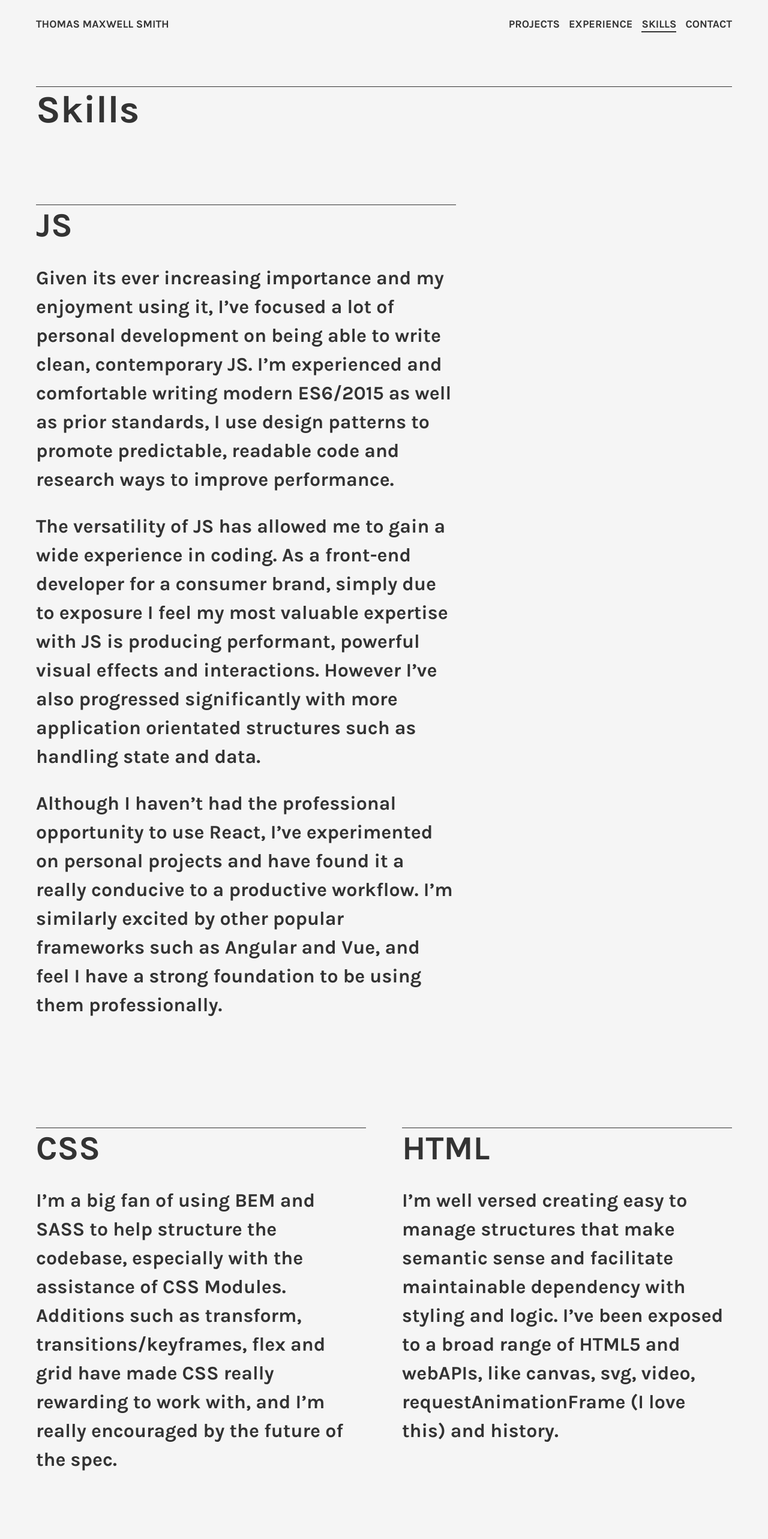
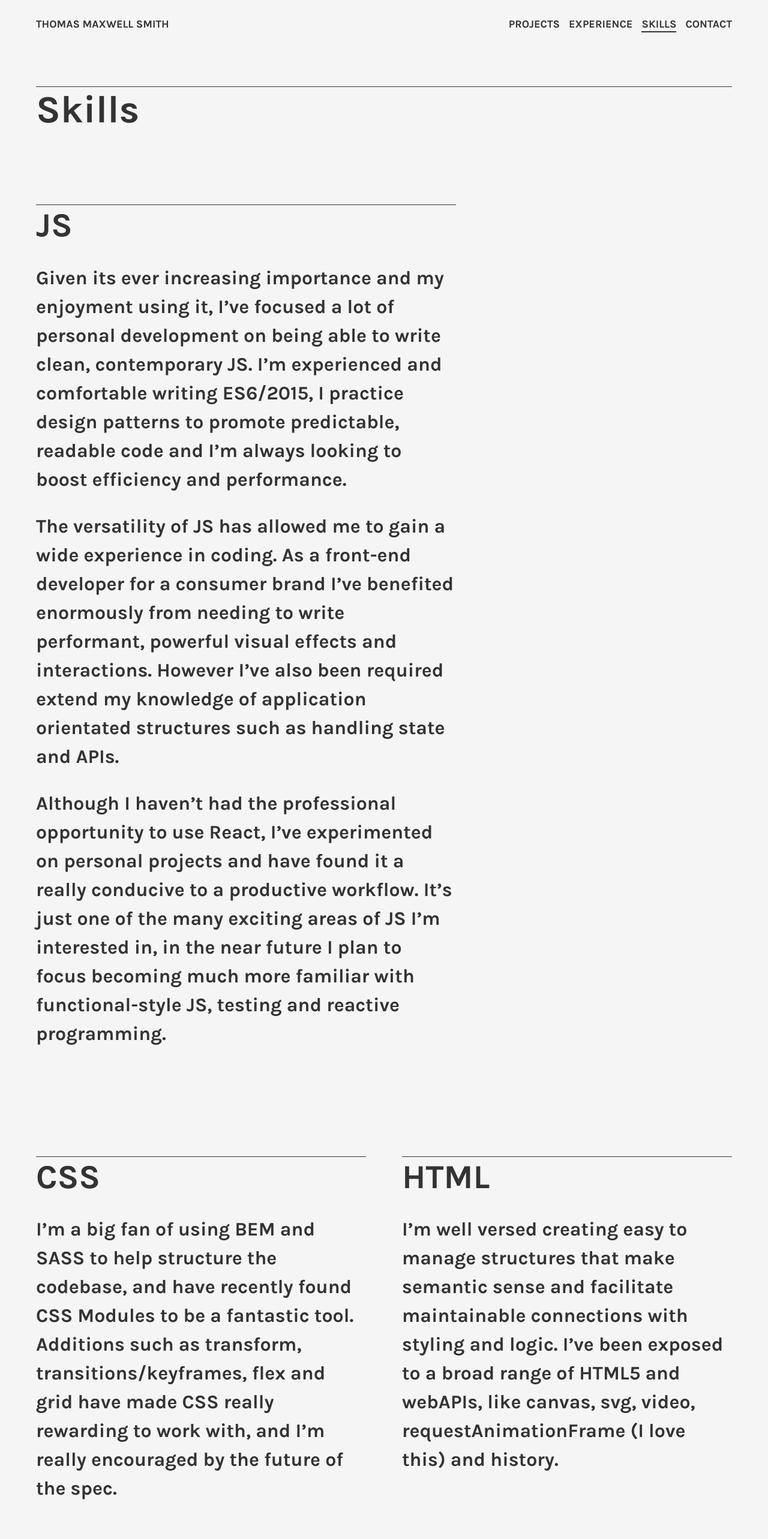
Before and after one commit to atomcorp/react-portfolio, a React app: page /skills in a window 1280 px wide. Shown: the top 2566 px of the page at 60% size. Built offline with nearby package versions, Linux system fonts and the light colour scheme.

Commit message:
editing content

```diff
--- a/src/content.js
+++ b/src/content.js
@@ -4,7 +4,7 @@ export const content = {
   "projects": [
     {
       "name": "Cambridge Audio",
-      "brief": "I’ve been responsible for the majority of the global hi-fi brand’s front-end development for the last two years.",
+      "brief": "I’ve been fortunate to have been responsible for the majority of the global hi-fi brand’s front-end development for over two years.",
       "image": "/cambridge/cambridge-full.jpg",
       "small-image": "/cambridge/cambridge-tiny.jpg",
       "link": "https://www.cambridgeaudio.com/"
@@ -57,8 +57,8 @@ export const content = {
     }
   ],
   "experience": [
-    "I’m a self-taught developer and I began learning web design during an online module for my journalism degree. As I progressed I found freelance work for people and organisations such as a charity, a fashion designer and a business run by Hollyoaks actors (true story). I gained valuable insight into focusing on the core problems and aspirations a stakeholder wanted to address and delivering a successful project.",
-    "In my first professional role I was fortunate enough to join the hi-fi brand Cambridge Audio, as a junior front-end developer in a small team. Initially it was great exposure writing production code on a daily basis and building a relationship up with the meticulous in-house design team. As my role grew I became responsible for the front-end of a variety of the businesses websites, from the consumer-facing one to a b2b platform, helping design certain parts of the site following the brand guidelines.",
+    "I’m a self-taught developer, initially finding freelance work for people and organisations such as a charity, a fashion designer and a business run by Hollyoaks actors (true story). It was a valuable insight on the need to focus on the core aspirations of the stakeholder.",
+    "In my first professional role I joined the hi-fi brand Cambridge Audio, as a junior front-end developer. Initially it was great exposure writing production code on a daily basis and building a relationship up with the meticulous in-house design team. As my role grew I became responsible for the front-end of a variety of the businesses websites, from the consumer-facing one to a b2b platform, helping design certain parts of the site following the brand guidelines.",
     "The aspect I’m most proud of however is I feel I have had a positive impact on the businesses coding practises, from introducing task runners into our workflow, moving the codebase from a jQuery dependency to Vanilla/ES6 JS, championing BEM in our CSS, and initiating a more UX focused design process such as integrating user tests."
   ],
   "github": 'https://github.com/atomcorp',
@@ -66,21 +66,21 @@ export const content = {
     {
       "name": "JS",
       "detail": [
-        "Given its ever increasing importance and my enjoyment using it, I’ve focused a lot of personal development on being able to write clean, contemporary JS. I’m experienced and comfortable writing modern ES6/2015 as well as prior standards, I use design patterns to promote predictable, readable code and research ways to improve performance. ",
-        "The versatility of JS has allowed me to gain a wide experience in coding. As a front-end developer for a consumer brand, simply due to exposure I feel my most valuable expertise with JS is producing performant, powerful visual effects and interactions. However I’ve also progressed significantly with more application orientated structures such as handling state and data. ",
-        "Although I haven’t had the professional opportunity to use React, I’ve experimented on personal projects and have found it a really conducive to a productive workflow. I’m similarly excited by other popular frameworks such as Angular and Vue, and feel I have a strong foundation to be using them professionally."
+        "Given its ever increasing importance and my enjoyment using it, I’ve focused a lot of personal development on being able to write clean, contemporary JS. I’m experienced and comfortable writing ES6/2015, I practice design patterns to promote predictable, readable code and I’m always looking to boost efficiency and performance. ",
+        "The versatility of JS has allowed me to gain a wide experience in coding. As a front-end developer for a consumer brand I’ve benefited enormously from needing to write performant, powerful visual effects and interactions. However I’ve also been required extend my knowledge of application orientated structures such as handling state and APIs. ",
+        "Although I haven’t had the professional opportunity to use React, I’ve experimented on personal projects and have found it a really conducive to a productive workflow. It’s just one of the many exciting areas of JS I’m interested in, in the near future I plan to focus becoming much more familiar with functional-style JS, testing and reactive programming."
       ]
     },
     {
       "name": "CSS",
       "detail": [
-        "I’m a big fan of using BEM and SASS to help structure the codebase, especially with the assistance of CSS Modules. Additions such as transform, transitions/keyframes, flex and grid have made CSS really rewarding to work with, and I’m really encouraged by the future of the spec."
+        "I’m a big fan of using BEM and SASS to help structure the codebase, and have recently found CSS Modules to be a fantastic tool. Additions such as transform, transitions/keyframes, flex and grid have made CSS really rewarding to work with, and I’m really encouraged by the future of the spec."
         ]
     },
     {
       "name": "HTML",
       "detail": [
-        "I’m well versed creating easy to manage structures that make semantic sense and facilitate maintainable dependency with styling and logic. I’ve been exposed to a broad range of HTML5 and webAPIs, like canvas, svg, video, requestAnimationFrame (I love this) and history."
+        "I’m well versed creating easy to manage structures that make semantic sense and facilitate maintainable connections with styling and logic. I’ve been exposed to a broad range of HTML5 and webAPIs, like canvas, svg, video, requestAnimationFrame (I love this) and history."
         ]
     },
     {
```
